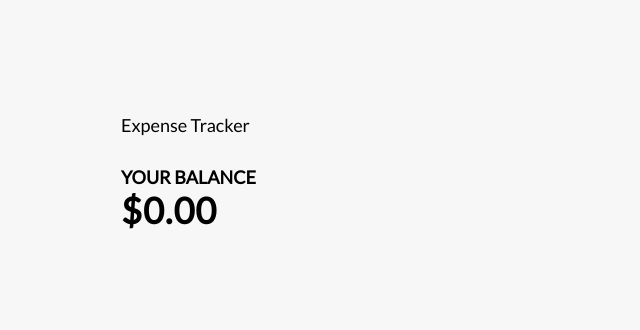
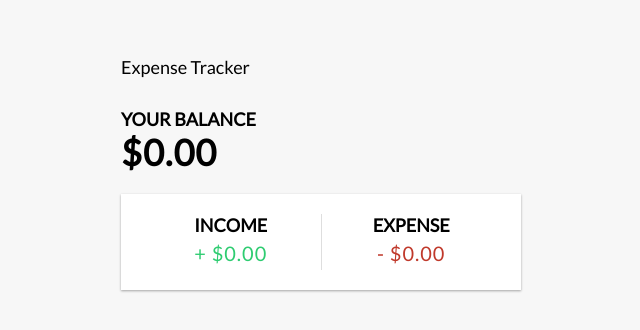
Before and after one commit to tusharchemate/expence-tracker, a React (Create React App) app: page / in a window 1280 px wide. Shown: the part 212-542 px from the top of the page, without its empty margins (319-959 px from the left). Built offline with nearby package versions, Linux system fonts and the light colour scheme; the HTML template or start-up script is replaced by a standard one.

Commit message:
added income expense in the app

```diff
--- a/src/App.js
+++ b/src/App.js
@@ -2,6 +2,7 @@ import logo from './logo.svg';
 import './App.css';
 import Header from './Header';
 import Balance from './Balance';
+import IncomeExpenses from './IncomeExpenses';
 
 function App() {
   return (
@@ -9,6 +10,7 @@ function App() {
       <Header />
       <div className="container">
         <Balance />
+        <IncomeExpenses />
       </div>
     </div>
   );
```
